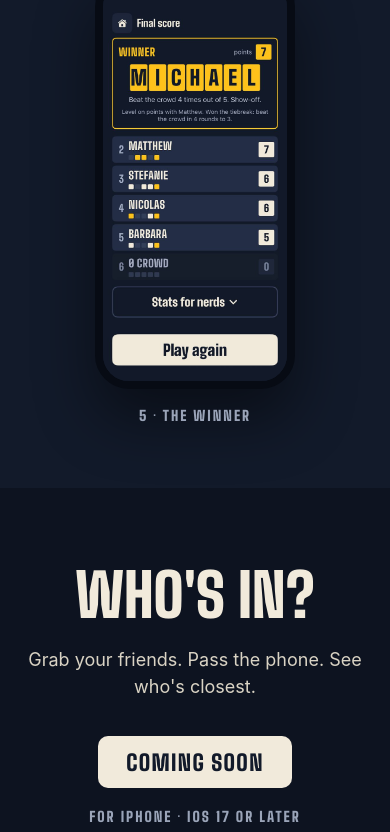
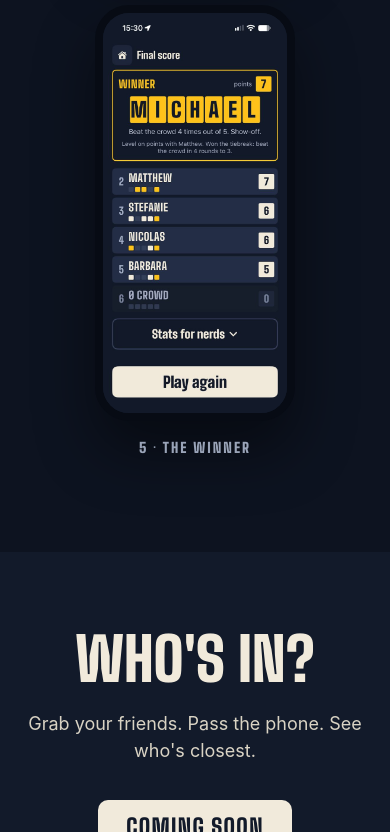
Before and after one commit to manic-club/rekludo-site, a plain HTML site: page index.html in a window 390 px wide. Shown: the part 6137-6969 px from the top of the page. Drawn offline with Linux system fonts and the light colour scheme.

Commit message:
Final clean-up: one left edge for all sections, alternating bands, small print, CNAME for rekludo.com
Co-Authored-By: Claude Sonnet 5.5 <noreply@anthropic.com>

```diff
--- a/index.html
+++ b/index.html
@@ -104,7 +104,8 @@
     </figure>
   </section>
 
-  <section id="screens" class="wrap screens" aria-labelledby="screens-title">
+  <section id="screens" class="band screens" aria-labelledby="screens-title">
+    <div class="wrap">
     <div class="cap">Screens</div>
     <h2 id="screens-title" style="margin-bottom:48px">Built like a flip board</h2>
     <ul class="shots">
@@ -114,14 +115,13 @@
       <li><div class="phone small"><img loading="lazy" src="img/reveal.jpg" width="620" height="1347" alt="Reveal in mid-animation: the crowd, the answer and a player landing on the axis"></div><div class="cap">4 · Reveal</div></li>
       <li><div class="phone small"><img loading="lazy" src="img/final.jpg" width="620" height="1347" alt="Final score: the winner's name on yellow flap tiles above the ranking"></div><div class="cap">5 · The winner</div></li>
     </ul>
+    </div>
   </section>
-  <section class="band cta" aria-labelledby="cta-title">
-    <div class="wrap">
+  <section class="wrap cta" aria-labelledby="cta-title">
     <h2 id="cta-title">Who's in?</h2>
     <p>Grab your friends. Pass the phone. See who's closest.</p>
     <span class="btn btn-soon">Coming soon</span>
     <div class="cap">For iPhone · iOS 17 or later</div>
-      </div>
   </section>
 </main>
 
@@ -136,6 +136,7 @@
       <span>© 2026 manic.club</span>
     </div>
   </div>
+  <p class="foot-fine">iPhone is a trademark of Apple Inc. This site uses no cookies and no analytics.</p>
 </footer>
 </body>
 </html>
--- a/style.css
+++ b/style.css
@@ -40,7 +40,7 @@ h2 { font-size: clamp(48px, 6vw, 80px); line-height: .95; margin: 12px 0 48px; }
 .btn-line:hover { border-color: var(--signal); }
 
 /* nav */
-.nav { display: flex; align-items: center; justify-content: space-between; gap: 16px; flex-wrap: wrap; padding: 28px 0; }
+.nav { display: flex; align-items: center; justify-content: space-between; gap: 16px; flex-wrap: wrap; padding-top: 28px; padding-bottom: 28px; }
 .logo { font-family: var(--display); font-weight: 900; font-size: 34px; letter-spacing: .05em; text-transform: uppercase; text-decoration: none; }
 .nav-links { display: flex; align-items: center; gap: 28px; flex-wrap: wrap; }
 .nav-links a { text-decoration: none; color: var(--ink); }
@@ -48,7 +48,7 @@ h2 { font-size: clamp(48px, 6vw, 80px); line-height: .95; margin: 12px 0 48px; }
   padding: 8px 14px; border: 2px solid var(--edge); border-radius: 999px; color: var(--signal); }
 
 /* hero */
-.hero { display: flex; flex-wrap: wrap; align-items: center; gap: 56px; padding: 40px 0 96px; }
+.hero { display: flex; flex-wrap: wrap; align-items: center; gap: 56px; padding-top: 40px; padding-bottom: 96px; }
 .hero-text { flex: 1 1 520px; min-width: 0; }
 .hero h1 { font-size: clamp(64px, 10vw, 140px); line-height: .88; letter-spacing: .01em; margin-top: 0; }
 .hero h1 .l1, .hero h1 .l2 { display: block; }
@@ -84,14 +84,13 @@ h2 { font-size: clamp(48px, 6vw, 80px); line-height: .95; margin: 12px 0 48px; }
 .step p.eg q { color: var(--ink); quotes: "\201C" "\201D"; }
 
 /* screens */
-.screens { padding: 96px 0; }
+.band.screens { padding: 96px 0; }
 .shots { display: flex; flex-wrap: wrap; justify-content: center; gap: 24px; margin: 0; padding: 0; list-style: none; }
 .shots li { display: flex; flex-direction: column; align-items: center; gap: 18px; }
 
 
 /* closing call */
-.cta { padding: 120px 0; text-align: center; }
-.cta.band { background: var(--deep); }
+.cta { padding-top: 120px; padding-bottom: 120px; text-align: center; }
 .cta h2 { font-size: clamp(60px, 9vw, 128px); line-height: .9; margin: 0; }
 .cta p { margin: 24px auto 36px; font-size: 18px; line-height: 1.5; color: var(--soft); max-width: 480px; }
 .cta .cap { margin-top: 20px; }
@@ -103,14 +102,16 @@ h2 { font-size: clamp(48px, 6vw, 80px); line-height: .95; margin: 12px 0 48px; }
 .foot-links { display: flex; gap: 24px; flex-wrap: wrap; font-size: 14px; color: var(--muted); }
 .foot-links a { color: var(--muted); }
 .foot-links a:hover { color: var(--ink); }
+.foot-fine { max-width: 1200px; margin: 0 auto; padding: 0 32px 28px; font-size: 13px; line-height: 1.5; color: var(--muted); }
 
 @media (max-width: 820px) {
-  .wrap, .foot-in { padding-left: 20px; padding-right: 20px; }
+  .wrap, .foot-in, .foot-fine { padding-left: 20px; padding-right: 20px; }
   .steps { grid-template-columns: 1fr; grid-template-rows: none; row-gap: 20px; }
   .step { grid-template-rows: none; grid-row: auto; }
   .hero { padding-bottom: 64px; gap: 40px; }
-  .band, .screens { padding: 64px 0; }
-  .cta { padding: 80px 0; }
+  .band { padding: 64px 0; }
+  .screens { padding-top: 64px; padding-bottom: 64px; }
+  .cta { padding-top: 80px; padding-bottom: 80px; }
   .nav-links .cap { display: none; }
   .phone { width: 270px; }
   .phone.small { width: 200px; }
@@ -126,7 +127,7 @@ h2 { font-size: clamp(48px, 6vw, 80px); line-height: .95; margin: 12px 0 48px; }
 .oslash line { stroke: currentColor; stroke-width: .075em; stroke-linecap: round; vector-effect: non-scaling-stroke; }
 
 /* the psychology bit: one column, everything on the same left and right edges */
-.why { padding: 96px 32px; }
+.why { padding-top: 96px; padding-bottom: 96px; }
 .why h2 { margin-bottom: 40px; }
 /* the magic formula: three equal tiles across the full width */
 .formula { display: grid; grid-template-columns: 1fr auto 1fr auto 1fr; align-items: stretch; gap: 18px; margin: 0 0 48px; }
@@ -143,7 +144,7 @@ h2 { font-size: clamp(48px, 6vw, 80px); line-height: .95; margin: 12px 0 48px; }
 .fact figcaption { font-size: 19px; line-height: 1.5; color: var(--soft); max-width: 640px; }
 .fact figcaption .cap { display: block; margin-bottom: 8px; color: var(--signal); }
 @media (max-width: 820px) {
-  .why { padding: 64px 20px; }
+  .why { padding-top: 64px; padding-bottom: 64px; }
   .chips li { font-size: 15px; }
   .formula { grid-template-columns: 1fr; gap: 6px; justify-items: stretch; }
   .fo { transform: rotate(90deg); justify-self: center; }
```
Also changed, not shown: 1 other file.
